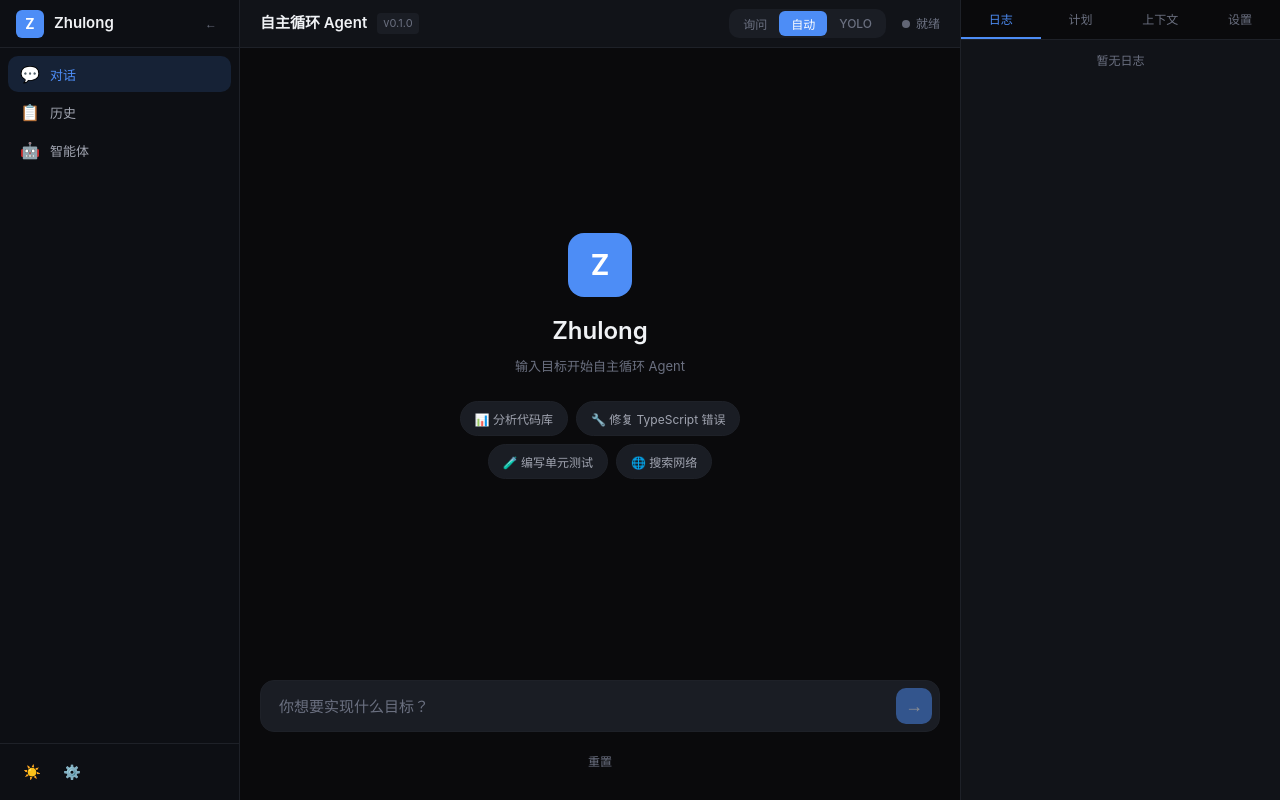
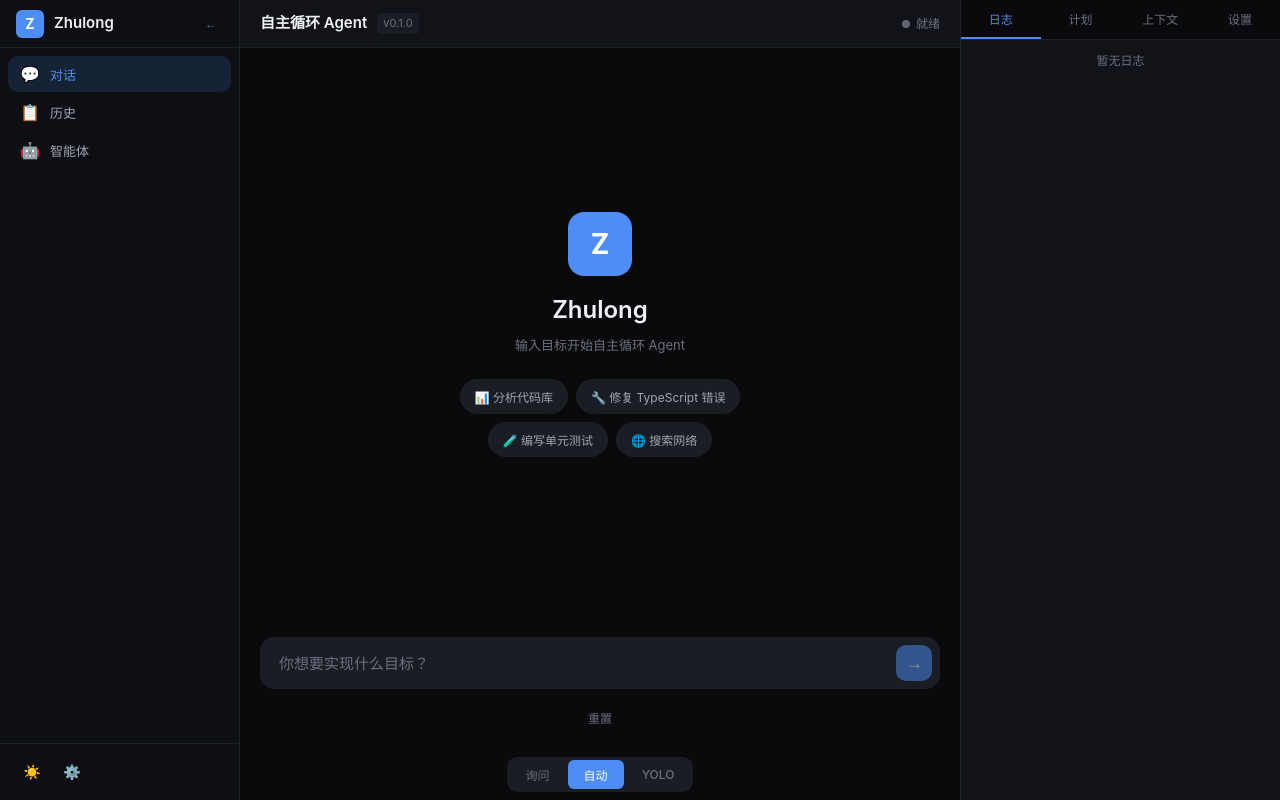
Before and after one commit to qoqu/zhuLong, a React (Vite) app in the folder desktop/frontend/: page / in a window 1280 px wide. Built offline with nearby package versions, Linux system fonts and the light colour scheme.

Commit message:
feat: move execution mode selector above input bar

```diff
--- a/desktop/frontend/src/App.tsx
+++ b/desktop/frontend/src/App.tsx
@@ -445,18 +445,6 @@ function App() {
             <span className="header__version">{t.version}</span>
           </div>
           <div className="header__right">
-            <div className="header__mode-switcher">
-              {(['ask', 'auto', 'yolo'] as ExecutionMode[]).map(mode => (
-                <button
-                  key={mode}
-                  className={`header__mode-btn ${executionMode === mode ? 'active' : ''}`}
-                  onClick={() => setExecutionMode(mode)}
-                  title={`${t.execution_mode}: ${mode}`}
-                >
-                  {modeLabel[mode]}
-                </button>
-              ))}
-            </div>
             <div className="header__status" style={{ color: statusColor[status] }}>
               <span className="header__status-dot" style={{ background: statusColor[status] }}></span>
               <span>{statusLabel[status]}</span>
@@ -572,6 +560,26 @@ function App() {
             </div>
           </div>
         )}
+
+        {/* Execution Mode Selector - Above Input */}
+        <div className="mode-selector">
+          <div className="mode-selector__options">
+            {(['ask', 'auto', 'yolo'] as ExecutionMode[]).map(mode => (
+              <button
+                key={mode}
+                className={`mode-selector__btn ${executionMode === mode ? 'active' : ''}`}
+                onClick={() => setExecutionMode(mode)}
+                title={
+                  mode === 'ask' ? t.ask_desc :
+                  mode === 'auto' ? t.auto_desc :
+                  t.yolo_desc
+                }
+              >
+                {modeLabel[mode]}
+              </button>
+            ))}
+          </div>
+        </div>
       </main>
 
       {/* Right Panel */}
--- a/desktop/frontend/src/styles/global.css
+++ b/desktop/frontend/src/styles/global.css
@@ -270,35 +270,6 @@ body {
   display: flex;
   align-items: center;
   gap: 16px;
-}
-
-.header__mode-switcher {
-  display: flex;
-  background: var(--bg-elev);
-  border-radius: var(--radius);
-  padding: 2px;
-}
-
-.header__mode-btn {
-  padding: 4px 12px;
-  border: none;
-  background: transparent;
-  color: var(--fg-faint);
-  border-radius: var(--radius-sm);
-  cursor: pointer;
-  font-size: var(--text-sm);
-  font-family: var(--font-ui);
-  font-weight: 500;
-  transition: all 0.15s ease;
-}
-
-.header__mode-btn:hover {
-  color: var(--fg);
-}
-
-.header__mode-btn.active {
-  background: var(--accent);
-  color: white;
 }
 
 .header__status {
@@ -740,6 +711,44 @@ body {
   font-size: var(--text-sm);
 }
 
+/* Execution Mode Selector - Above Input */
+.mode-selector {
+  display: flex;
+  justify-content: center;
+  padding: 0 20px 8px;
+}
+
+.mode-selector__options {
+  display: flex;
+  background: var(--bg-elev);
+  border-radius: var(--radius);
+  padding: 3px;
+  gap: 2px;
+}
+
+.mode-selector__btn {
+  padding: 6px 16px;
+  border: none;
+  background: transparent;
+  color: var(--fg-faint);
+  border-radius: var(--radius-sm);
+  cursor: pointer;
+  font-size: var(--text-sm);
+  font-family: var(--font-ui);
+  font-weight: 500;
+  transition: all 0.15s ease;
+}
+
+.mode-selector__btn:hover {
+  color: var(--fg);
+  background: var(--bg-hover);
+}
+
+.mode-selector__btn.active {
+  background: var(--accent);
+  color: white;
+}
+
 /* ═══════════════════════════════════════════
    RIGHT PANEL
    ═══════════════════════════════════════════ */
```
